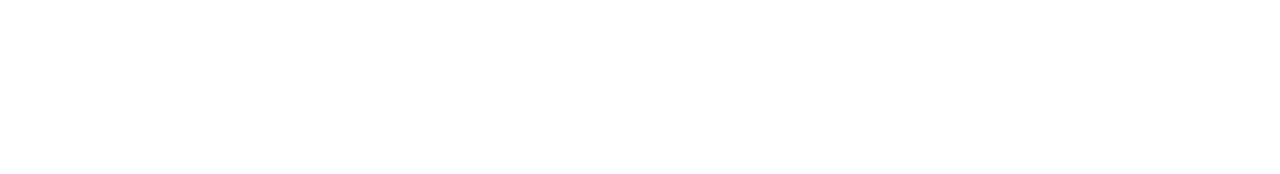
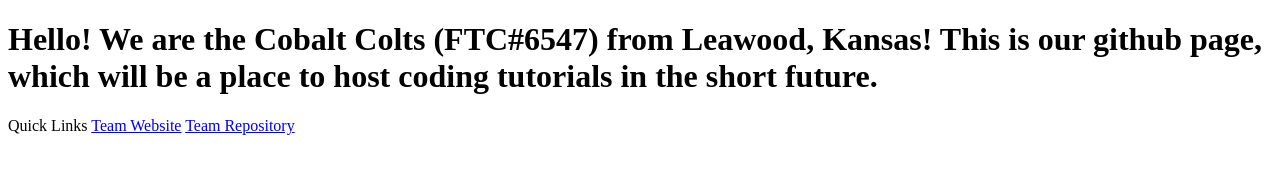
Before and after one commit to cobalt-colts/cobalt-colts.github.io, a plain HTML site: page index.html in a window 1280 px wide. Drawn offline with Linux system fonts and the light colour scheme.

Commit message:
Update index.html

```diff
--- a/index.html
+++ b/index.html
@@ -1,6 +1,16 @@
 <!DOCTYPE html>
 <html>
   <head>
-    <title>"COBALT COLTS"</title>
+    <title>"Cobalt Colts"</title>
+
   </head>
+  <body>
+    <h1>Hello! We are the Cobalt Colts (FTC#6547) from Leawood, Kansas! This is our github page, which will be a place to host coding tutorials in the short future.</h1>
+    <p>
+      Quick Links
+      <a href="http://www.ftc6547.org/" target="_blank">Team Website</a>
+      <a href="https://github.com/cobalt-colts" target="_blank">Team Repository</a>
+
+    </p>
+  <body>
 </html>
```
